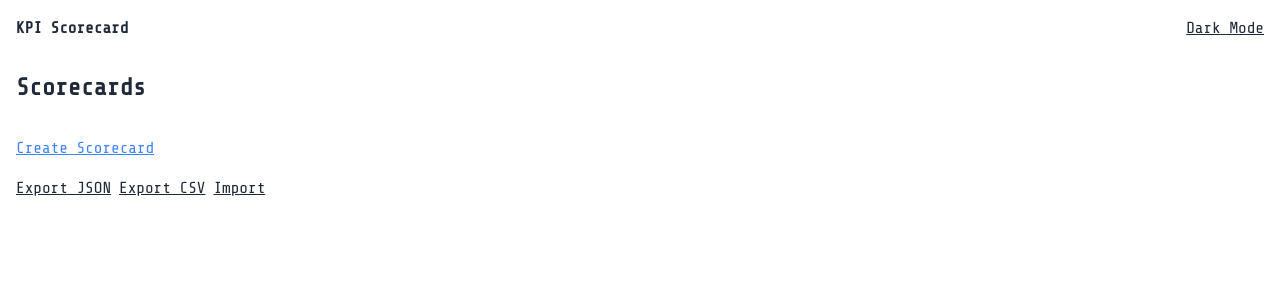
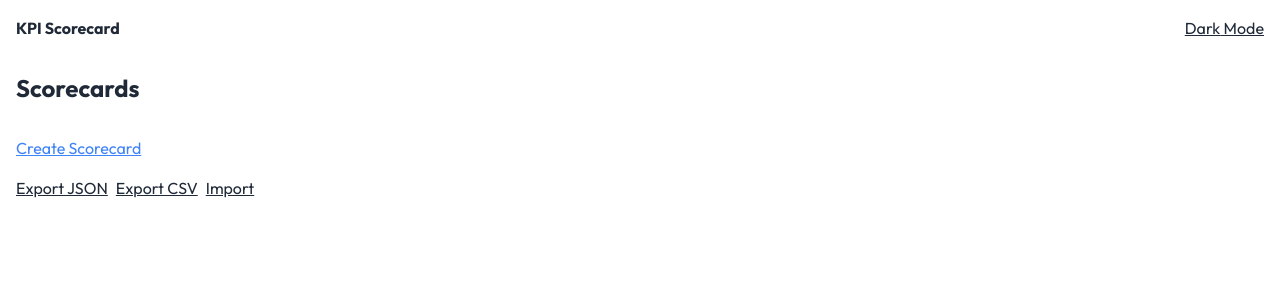
Before and after one commit to rub1n0/scorecard, a Next.js app: page / in a window 1280 px wide. Shown: the top 300 px of the page. Built offline with nearby package versions, Linux system fonts and the light colour scheme.

Commit message:
font updated

```diff
--- a/app/globals.css
+++ b/app/globals.css
@@ -1,4 +1,4 @@
-@import url('https://fonts.googleapis.com/css2?family=Share+Tech+Mono&display=swap');
+@import url('https://fonts.googleapis.com/css2?family=Outfit:wght@100..900&display=swap');
 
 @tailwind base;
 @tailwind components;
@@ -6,7 +6,7 @@
 
 body {
   @apply bg-white dark:bg-gray-900 text-gray-800 dark:text-gray-100;
-  font-family: 'Share Tech Mono', monospace;
+  font-family: "Outfit", sans-serif;
 }
 
 @import 'flowbite';
--- a/app/scorecards/[id]/page.tsx
+++ b/app/scorecards/[id]/page.tsx
@@ -79,7 +79,7 @@ export default function ScorecardPage() {
 
       <DndContext sensors={sensors} collisionDetection={closestCenter} onDragEnd={handleDragEnd}>
           <SortableContext items={current.tiles.map(t => t.id)} strategy={verticalListSortingStrategy}>
-          <div className="grid md:grid-cols-3 gap-4 mt-4">
+          <div className="grid md:grid-cols-6 gap-4 mt-4">
             {current.tiles.map(tile => (
               <div key={tile.id} id={tile.id} className="space-y-2">
                 <TileView tile={tile} />
```
